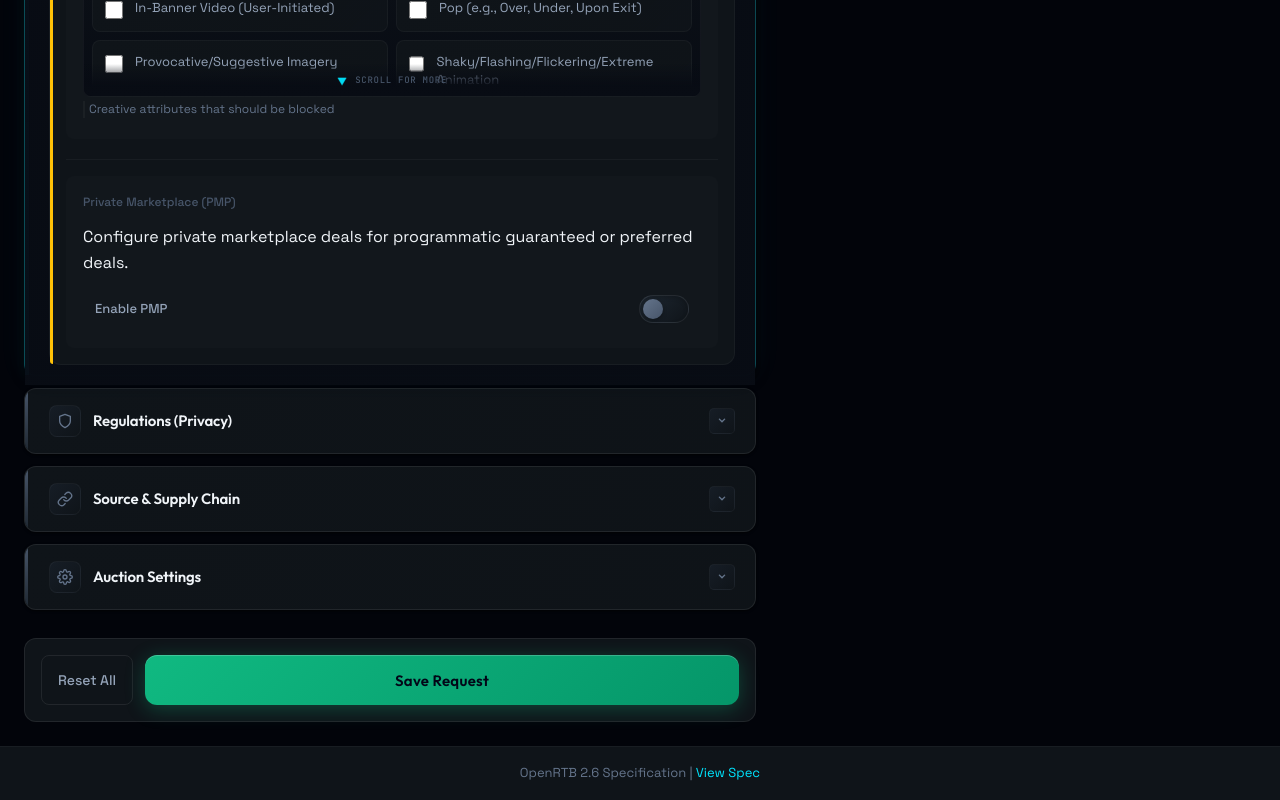
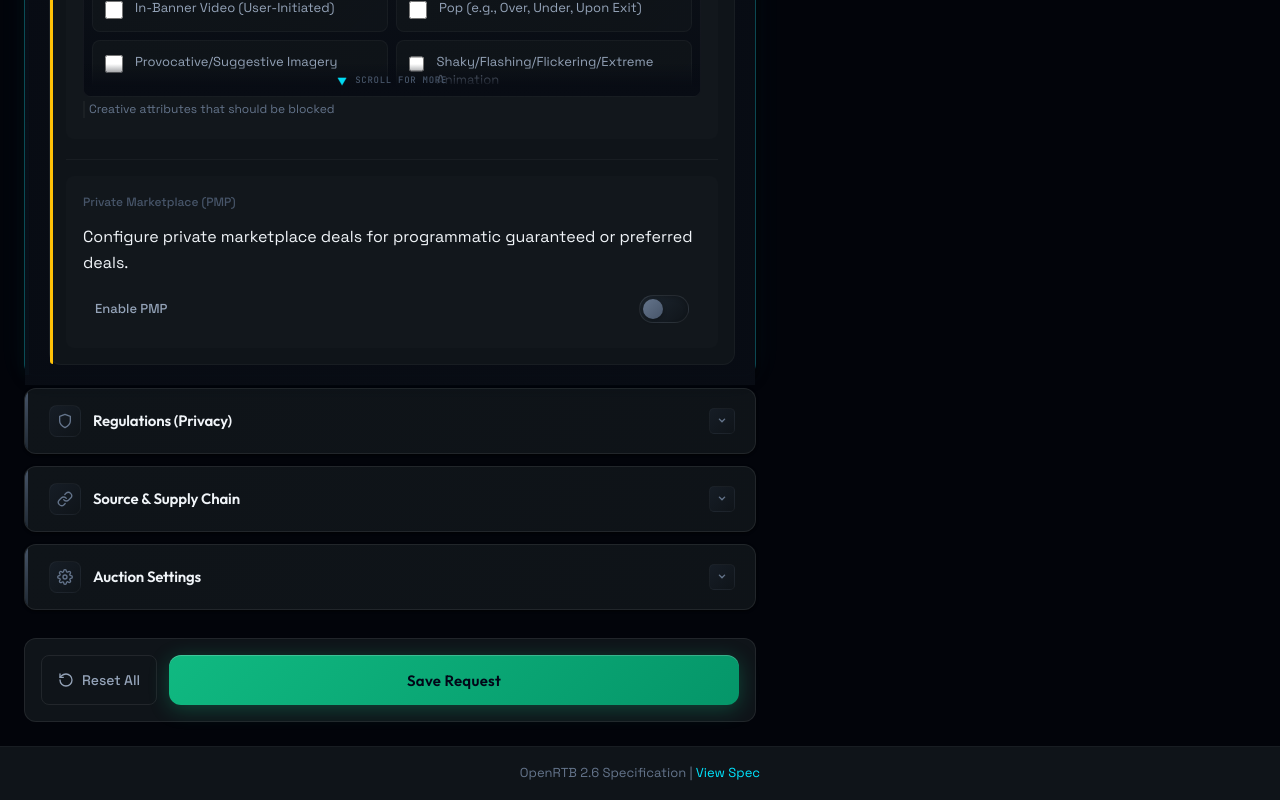
Before and after one commit to robertdanco/bidreq_generator, a React (Vite) app in the folder frontend/: page / in a window 1280 px wide. Shown: the part 6869-7669 px from the top of the page. Built offline with nearby package versions, Linux system fonts and the light colour scheme.

Commit message:
checkpoint: 15:50

```diff
--- a/frontend/src/App.css
+++ b/frontend/src/App.css
@@ -241,6 +241,9 @@
 }
 
 .reset-all-button {
+  display: flex;
+  align-items: center;
+  gap: var(--space-2);
   padding: var(--space-3) var(--space-4);
   min-height: 44px;             /* WCAG minimum touch target */
   background: transparent;
@@ -252,6 +255,12 @@
   font-weight: 500;
   cursor: pointer;
   transition: all var(--transition-fast);
+}
+
+.reset-all-button svg {
+  width: 16px;
+  height: 16px;
+  stroke: currentColor;
 }
 
 .reset-all-button:hover {
--- a/frontend/src/components/BidRequestForm.tsx
+++ b/frontend/src/components/BidRequestForm.tsx
@@ -283,6 +283,10 @@ const BidRequestForm: React.FC<BidRequestFormProps> = ({ onSave }) => {
             className="reset-all-button"
             onClick={resetAll}
           >
+            <svg viewBox="0 0 24 24" fill="none" stroke="currentColor" strokeWidth="2" strokeLinecap="round" strokeLinejoin="round">
+              <path d="M3 12a9 9 0 1 0 9-9 9.75 9.75 0 0 0-6.74 2.74L3 8" />
+              <path d="M3 3v5h5" />
+            </svg>
             Reset All
           </button>
           <button type="submit" className="save-button">
```
